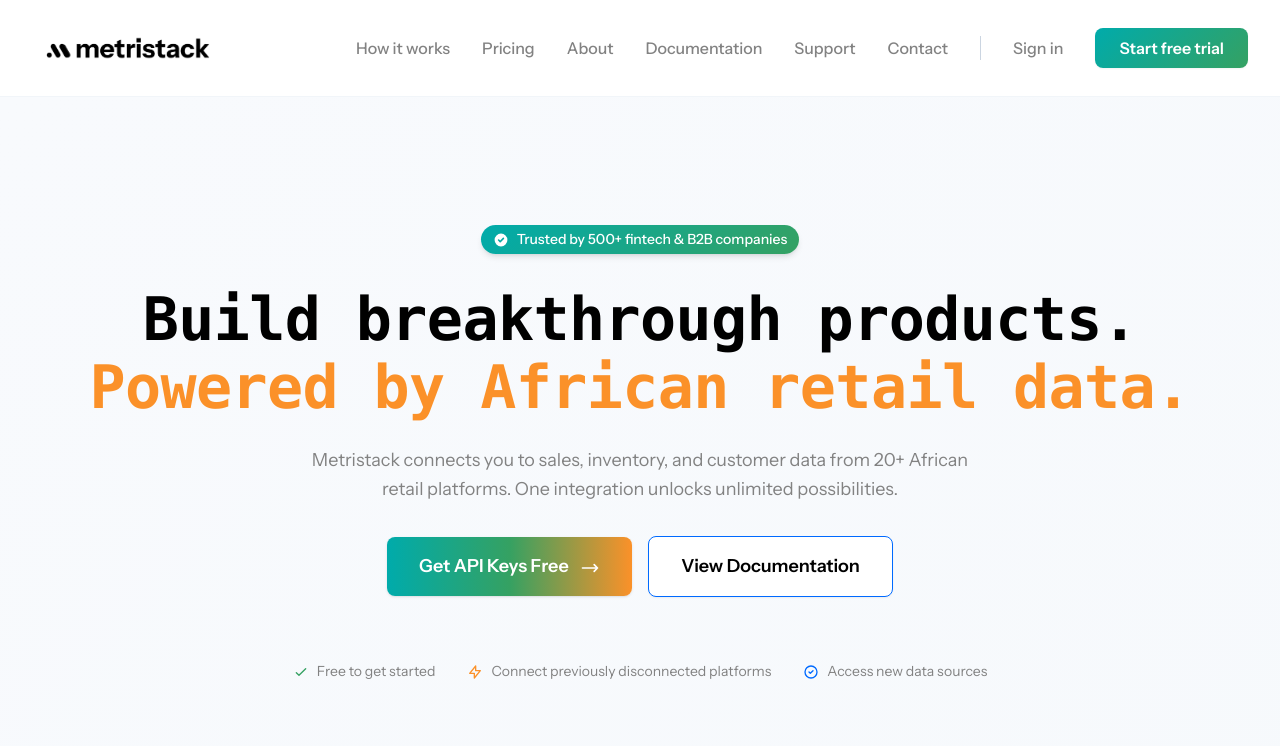
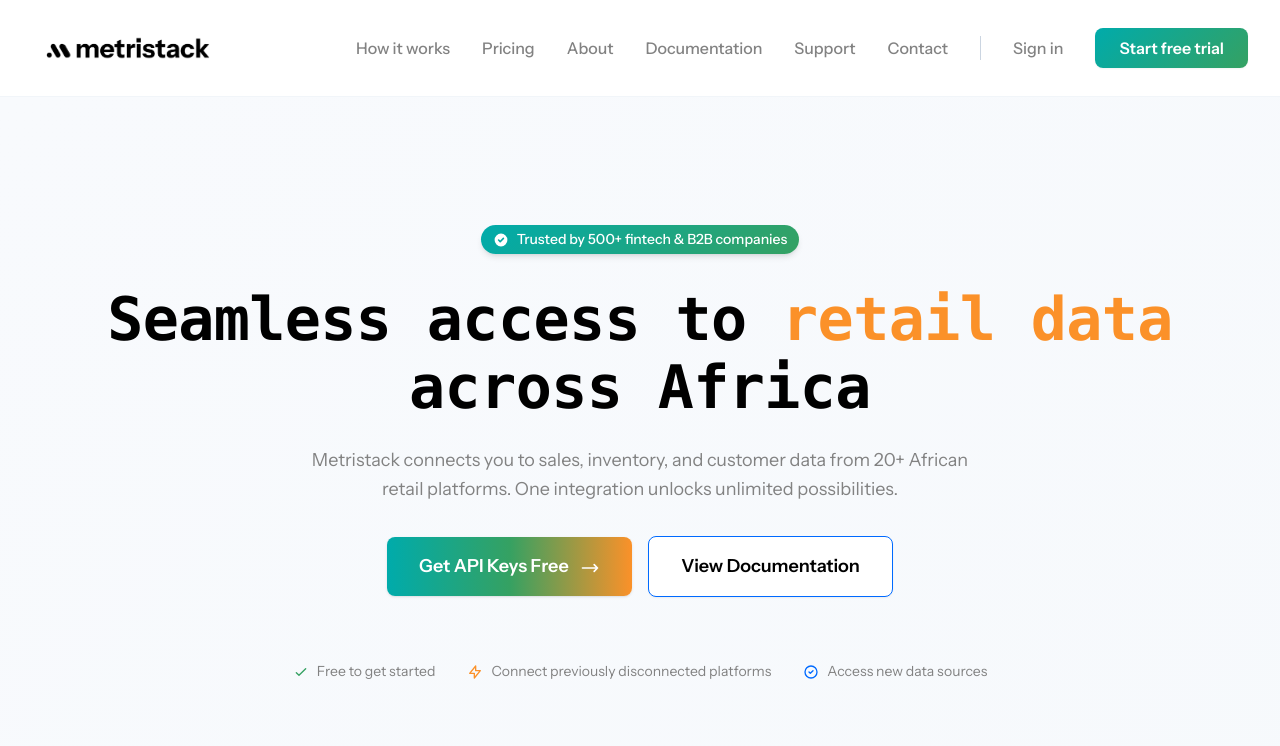
Before and after one commit to evidenze/metristack-website, a Nuxt app: page / in a window 1280 px wide. Shown: the top 746 px of the page. Built offline with nearby package versions, Linux system fonts and the light colour scheme; a web font is replaced by a local one.

Commit message:
feat: update main headline in HeroSection for improved clarity and focus on African retail data

```diff
--- a/components/HeroSection.vue
+++ b/components/HeroSection.vue
@@ -14,8 +14,8 @@
 
         <!-- Main headline -->
         <h1 class="font-mono text-4xl sm:text-5xl lg:text-6xl font-semibold text-text-primary tracking-tight mb-6 stagger-item">
-          Build breakthrough products.
-          <span class="text-accent-orange transition-colors duration-500 hover:text-accent-green">Powered by African retail data.</span>
+          Seamless access to
+          <span class="text-accent-orange transition-colors duration-500 hover:text-accent-green">retail data</span> across Africa
         </h1>
 
         <!-- Subheadline -->
```
